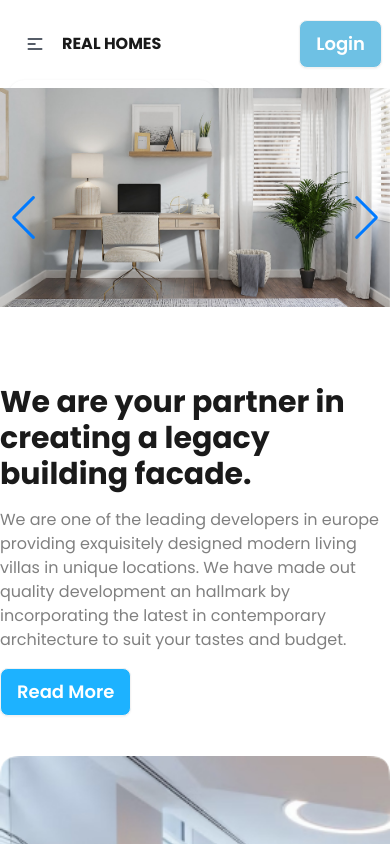
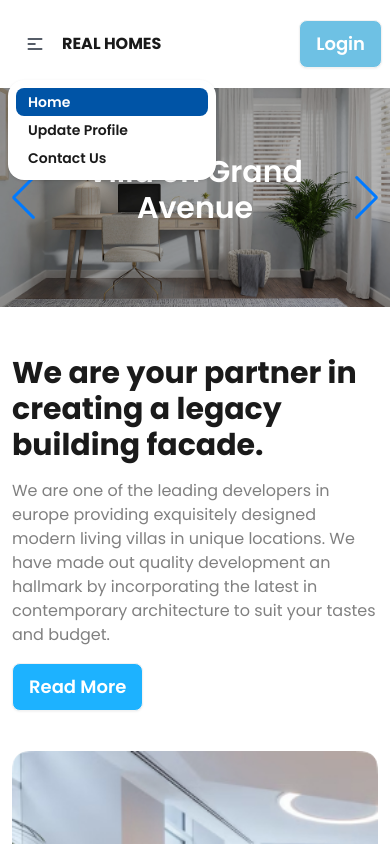
Before and after one commit to Shazzadhossensunny/real-homes, a React (Vite) app: page / in a window 390 px wide. Both pictures are taken after a click on the button 35 px from the left and 44 px from the top of the page. Shown: the top 844 px of the page. Built offline with nearby package versions, Linux system fonts and the light colour scheme; no server answers.

Commit message:
responsive issue fixed

```diff
--- a/src/components/Banner.jsx
+++ b/src/components/Banner.jsx
@@ -8,15 +8,30 @@ import bannerImg3 from '../assets/banner3.jpg'
 export default function Banner() {
   return (
 
-    <Swiper  navigation={true} loop={true} modules={[Navigation]}>
-        <SwiperSlide>
-        <img src={bannerImg1} className="w-full h-full lg:h-[600px] object-cover object-center" />
+    <Swiper autoHeight={true} navigation={true} loop={true} modules={[Navigation]}>
+        <SwiperSlide className='relative'>
+          <div className='overlay'></div>
+          <img src={bannerImg1} className="w-full h-full lg:h-[600px] object-cover object-center" />
+        <div className='absolute w-10/12 lg:w-1/2 top-1/2 left-1/2 -translate-x-1/2 -translate-y-1/2 text-center'>
+          <h1 className='text-white text-3xl lg:text-5xl font-semibold mb-4'>Villa on Grand Avenue</h1>
+          <p className='text-white text-lg hidden md:block'>Experience refined luxury at Villa on Grand Avenue, nestled in the heart of the vibrant cityscape. Our exclusive retreat offers meticulously designed accommodations, world-class amenities, and personalized service.</p>
+        </div>
         </SwiperSlide>
-        <SwiperSlide>
+        <SwiperSlide className='relative'>
+        <div className='overlay'></div>
         <img src={bannerImg2} className="w-full h-full lg:h-[600px] object-cover object-center" />
+        <div className='absolute w-10/12 lg:w-1/2 top-1/2 left-1/2 -translate-x-1/2 -translate-y-1/2 text-center'>
+          <h1 className='text-white text-3xl lg:text-5xl font-semibold mb-4'>Home in Coral Gables</h1>
+          <p className='text-white text-lg hidden md:block'>Discover timeless elegance in this exquisite Coral Gables home. Nestled amidst lush surroundings, this residence offers the perfect blend of sophistication and tranquility. Featuring luxurious amenities and impeccable design, it's a sanctuary of comfort and style</p>
+        </div>
         </SwiperSlide>
-        <SwiperSlide>
+        <SwiperSlide className='relative'>
+        <div className='overlay'></div>
         <img src={bannerImg3} className="w-full h-full lg:h-[600px] object-cover object-center" />
+        <div className='absolute w-10/12 lg:w-1/2 top-1/2 left-1/2 -translate-x-1/2 -translate-y-1/2 text-center'>
+          <h1 className='text-white text-3xl lg:text-5xl font-semibold mb-4'>Villa on Hollywood Boulevard</h1>
+          <p className='text-white text-lg hidden md:block'>Experience luxury living in the heart of the entertainment capital. Our villa on Hollywood Boulevard offers unparalleled elegance and sophistication. With stunning views, upscale amenities, and proximity to iconic landmarks, it's the epitome of Hollywood glamour.</p>
+        </div>
         </SwiperSlide>
       </Swiper>
   )
--- a/src/components/Estate.jsx
+++ b/src/components/Estate.jsx
@@ -9,9 +9,8 @@ export default function Estate() {
       .then(res => res.json())
       .then(data => setEstates(data))
     },[])
-    console.log(estates)
   return (
-    <div className="py-9 lg:py-24 container mx-auto">
+    <div className="py-9 lg:py-24 container mx-auto p-3 lg:p-0">
         <div className="text-center">
             <h2 className="text-3xl font-bold text-[#1a1a1a]">Discover Latest Properties</h2>
             <p className="text-[#808080] mt-3">Newest Properties Around You</p>
--- a/src/components/EstateDetails.jsx
+++ b/src/components/EstateDetails.jsx
@@ -26,7 +26,7 @@ export default function EstateDetails() {
   } = estateDetail;
 
   return (
-    <div className="container mx-auto">
+    <div className="container mx-auto p-3 lg:p-0">
       <Helmet>
         <title>Real Homes | Estate Details</title>
       </Helmet>
--- a/src/components/Navbar.jsx
+++ b/src/components/Navbar.jsx
@@ -47,7 +47,7 @@ export default function Navbar() {
           </div>
           <ul
             tabIndex="0"
-            className="menu menu-sm dropdown-content mt-3 z-[1] p-2 shadow bg-base-100 rounded-box w-52"
+            className="menu menu-sm dropdown-content mt-3 z-50 p-2 shadow bg-base-100 rounded-box w-52"
           >
             <li className="text-xl font-semibold text-[#1a1a1a]">
               <NavLink className="bg_active" to="/">
--- a/src/components/Partner.jsx
+++ b/src/components/Partner.jsx
@@ -5,7 +5,7 @@ import catImg3 from '../assets/cta-3.jpg'
 import catImg4 from '../assets/cta-4.jpg'
 export default function Partner() {
   return (
-    <div className="container mx-auto my-9 lg:my-24">
+    <div className="container mx-auto my-9 lg:my-24 p-3 lg:p-0">
         <div className="flex flex-col lg:flex-row justify-between items-center gap-10">
             <div className="space-y-4 w-full lg:w-[48%]">
                 <h2 className="text-3xl font-bold text-[#1a1a1a]">We are your partner in creating a legacy building facade.</h2>
--- a/src/components/Trusted.jsx
+++ b/src/components/Trusted.jsx
@@ -7,9 +7,9 @@ import t6 from '../assets/t6.png'
 import t7 from '../assets/t7.png'
 export default function Trusted() {
   return (
-    <div className="my-9 lg:my-24 container mx-auto">
+    <div className="my-9 lg:my-24 container mx-auto p-3 lg:p-0">
         <h3 className="text-lg font-semibold text-center">Trusted by <span className="text-[#1db2ff] ">2000+</span> businesses</h3>
-        <div className="mt-8 flex justify-between flex-wrap">
+        <div className="mt-8 flex lg:justify-between flex-wrap gap-5">
           <img src={t1} alt="" />
           <img src={t2} alt="" />
           <img src={t3} alt="" />
--- a/src/index.css
+++ b/src/index.css
@@ -11,3 +11,12 @@ li .bg_active.active {
   background-color: #0054a6 !important;
   color: white !important;
 }
+.overlay::after {
+  content: "";
+  position: absolute;
+  width: 100%;
+  height: 100%;
+  background: rgba(0, 0, 0, 0.3);
+  left: 0;
+  right: 0;
+}
--- a/src/pages/Contact.jsx
+++ b/src/pages/Contact.jsx
@@ -12,7 +12,7 @@ import { Helmet } from "react-helmet-async";
 // import { useMap } from "react-leaflet/hooks";
 export default function Contact() {
   return (
-    <div className="bg-[#f7f7f7]">
+    <div className="bg-[#f7f7f7] p-3 lg:p-0">
         <Helmet>
             <title>Real Homes || Contact Us</title>
         </Helmet>
```
